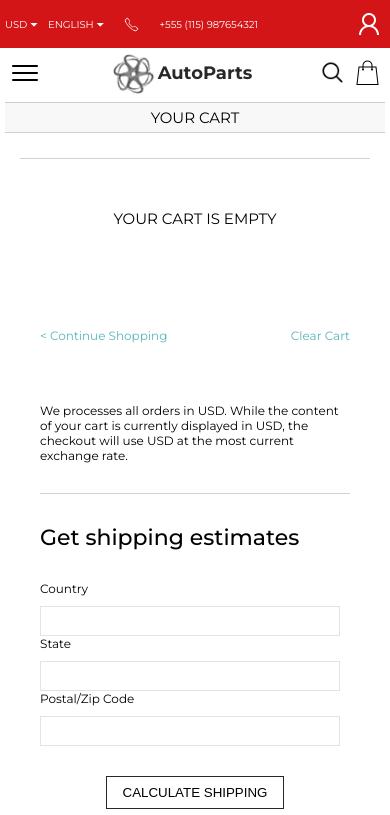
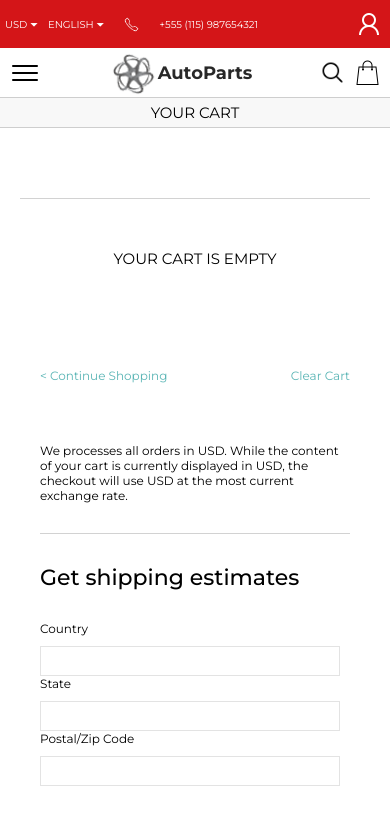
Before and after one commit to rodVieira021/Ecom-Full, a React (Create React App) app: page /cart in a window 390 px wide. Shown: the top 815 px of the page. Built offline with nearby package versions, Linux system fonts and the light colour scheme.

Commit message:
classes fixed

```diff
--- a/src/Components/Pages/Cart.css
+++ b/src/Components/Pages/Cart.css
@@ -25,7 +25,7 @@
   margin-bottom: 15px;
 }
 
-.main-container {
+.main-container-cart {
   text-align: center;
   background-color: #8080800f;
   padding: 30px;
@@ -34,7 +34,7 @@
   border-bottom: 1px solid var(--border-gray);
 }
 
-.main-container h2 {
+.main-container-cart h2 {
   font-weight: 400;
   font-size: 25px;
 }
@@ -255,11 +255,11 @@ input:focus {
 /* MEDIAS */
 
 @media (min-width: 320px) and (max-width: 480px) {
-  .main-container {
+  .main-container-cart {
     padding: 5px;
   }
 
-  .main-container h2 {
+  .main-container-cart h2 {
     font-size: 15px;
   }
 
@@ -327,11 +327,11 @@ input:focus {
 }
 
 @media (min-width: 481px) and (max-width: 768px) {
-  .main-container {
+  .main-container-cart {
     padding: 5px;
   }
 
-  .main-container h2 {
+  .main-container-cart h2 {
     font-size: 15px;
   }
 
@@ -397,7 +397,7 @@ input:focus {
 }
 
 @media (min-width: 769px) and (max-width: 990px) {
-  .main-container {
+  .main-container-cart {
     padding: 5px;
   }
 
--- a/src/Components/Pages/Cart.jsx
+++ b/src/Components/Pages/Cart.jsx
@@ -19,7 +19,7 @@ const Cart = () => {
 
   return (
     <>
-      <div className="main-container">
+      <div className="main-container-cart">
         <h2>YOUR CART</h2>
       </div>
       <div className="products-container flex jcc aic">
--- a/src/Components/Pages/Checkout.css
+++ b/src/Components/Pages/Checkout.css
@@ -11,7 +11,7 @@
   --border-gray: #8080805a;
 }
 
-.main-container {
+.main-container-check {
   margin: 50px;
   column-gap: 50px;
 }
@@ -284,7 +284,7 @@
   .form-container-cupoun {
     font-size: 10px;
   }
-  .main-container {
+  .main-container-check {
     grid-template-columns: 1fr;
     row-gap: 50px;
     margin: 5px;
@@ -345,7 +345,7 @@
     font-size: 10px;
   }
 
-  .main-container {
+  .main-container-check {
     grid-template-columns: 1fr;
     row-gap: 50px;
     margin: 5px;
@@ -387,7 +387,7 @@
 }
 
 @media (min-width: 769px) and (max-width: 990px) {
-  .main-container {
+  .main-container-check {
     grid-template-columns: 1fr;
     row-gap: 50px;
     margin: 5px;
@@ -401,7 +401,7 @@
 }
 
 @media (min-width: 991px) and (max-width: 1250px) {
-  .main-container {
+  .main-container-check {
     row-gap: 30px;
     margin: 5px;
     padding: 5px;
@@ -412,8 +412,6 @@
     padding: 20px;
     font-size: 14px;
   }
-
-
 }
 
 @media (min-width: 1335px) {
--- a/src/Components/Pages/Checkout.jsx
+++ b/src/Components/Pages/Checkout.jsx
@@ -37,7 +37,7 @@ const Checkout = () => {
       <div className="header">
         <h2>CHECKOUT</h2>
       </div>
-      <div className="main-container grid col-2">
+      <div className="main-container-check grid col-2">
         <div className="left">
           <h4 className="left-header">
             {" "}
--- a/src/Components/Partials/CartPopup.css
+++ b/src/Components/Partials/CartPopup.css
@@ -75,6 +75,8 @@
 }
 
 .empty-msg {
+  position: relative;
+  bottom: 10px;
   text-align: center;
   font-size: 20px;
   font-weight: 400;
```
